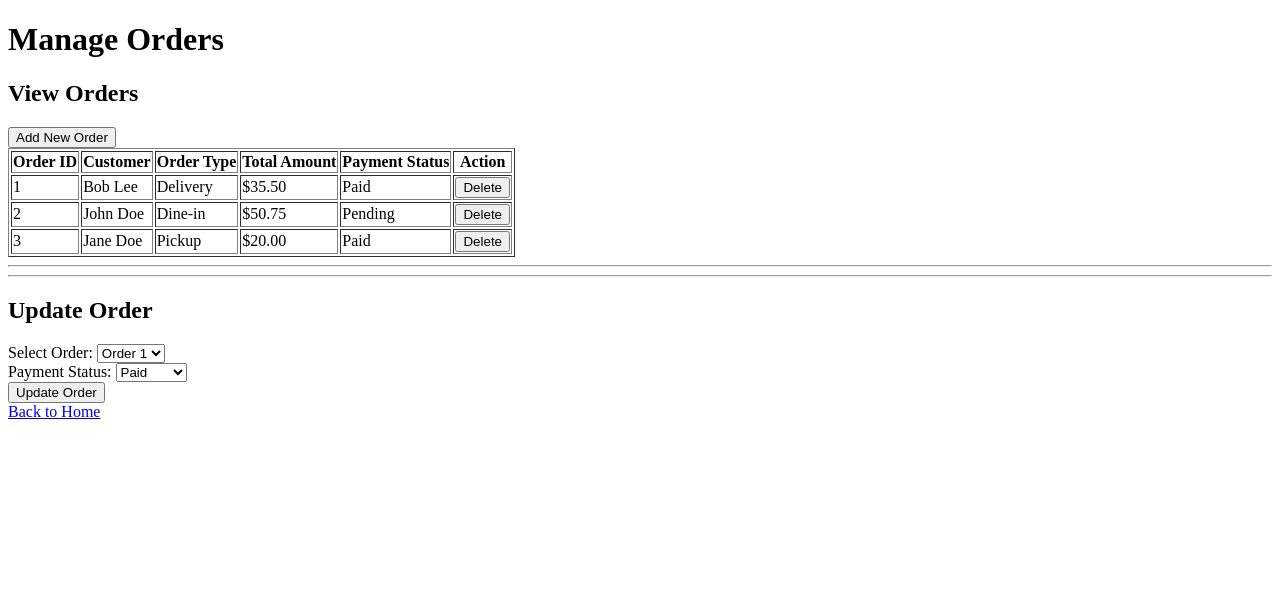
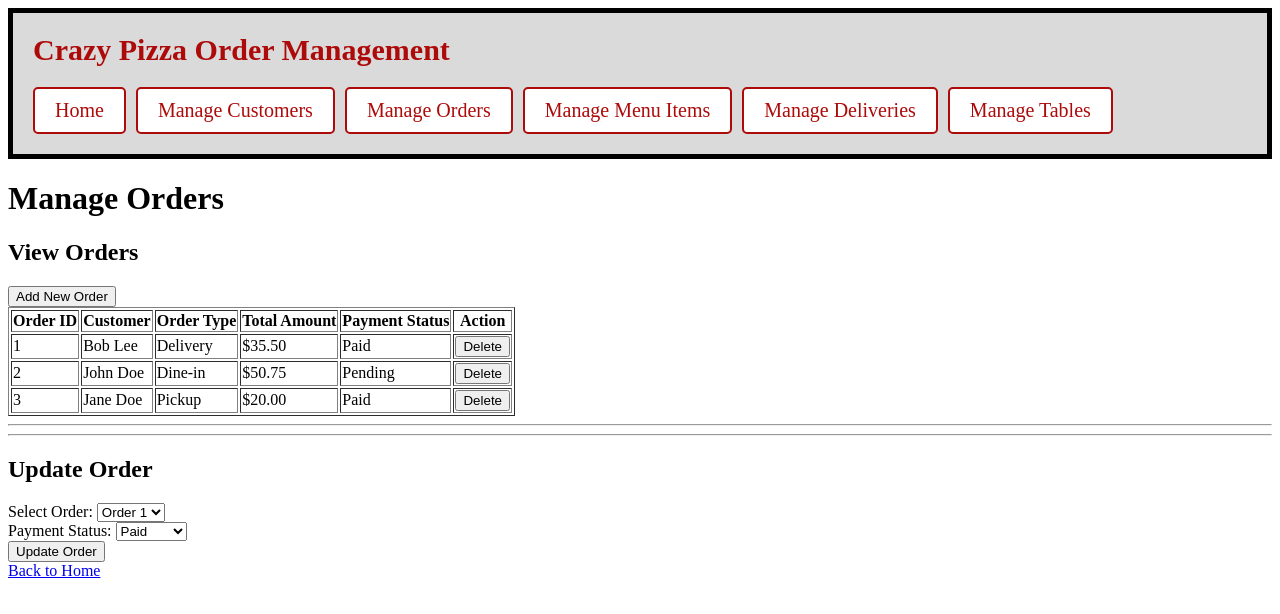
Before and after one commit to z3chm3k1/cs340project, a plain HTML site: page manage_orders.html in a window 1280 px wide. Drawn offline with Linux system fonts and the light colour scheme.

Commit message:
added navbar and adjusted homepage + added neat delete hover animation

```diff
--- /dev/null
+++ b/CrazyPizzaStyle.css
@@ -0,0 +1,69 @@
+.header {
+    background-color: #dadada;
+    font-family: Arial, sans-serif;
+    text-align: left center;
+    color: rgb(173, 10, 10);
+    padding: 10px;
+    margin: 0px;
+    border: 5px solid rgb(0,0,0);
+    font-family: 'Times New Roman', Times, serif;
+    font-size: 10px;
+}
+.title {
+    font-size: 30px;
+    font-weight: bold;
+    color: rgb(173, 10, 10);
+    text-align: left center;
+    padding: 10px;
+    margin: 0px;
+    /* border: 5px solid rgb(0,0,0); */
+    font-family: 'Times New Roman', Times, serif;
+}
+.topnav {
+    font-family: 'Times New Roman', Times, serif;
+    text-align: left;
+    color: rgb(173, 10, 10);
+    padding: 10px;
+    margin: 0;
+    font-size: 20px;
+    display: flex; /* Use flexbox to align buttons horizontally */
+    gap: 10px; /* Add spacing between buttons */
+}
+
+
+/*style for navbar buttons*/
+
+.navbutton {
+    background-color: rgb(255,255,255); /* Background color */
+    color: rgb(173, 10, 10); /* Text color */
+    border: 2px solid rgb(173, 10, 10); /* Border color */
+    padding: 10px 20px; /* Padding */
+    cursor: pointer; /* Cursor on hover */
+    font-size: 20px; /* Font size */
+    font-family: 'Times New Roman', Times, serif; /* Font family */
+    size: 20px; /* Font size */
+    border-radius: 5px; /* Rounded corners */
+}
+
+/* Hover effect for the button */
+.navbutton:hover {
+    background-color:rgb(0,0,0); /* Change background color */
+    color: white; /* Change hover text color */
+    transform: scale(1.5); /* Slightly increase size on hover */
+}
+
+/* Active (click) effect for the button */
+.navbutton:active {
+    background-color:  rgb(255,255,255); /* Active background color */
+    transform: scale(0.95); /* Slightly decrease size on click */
+}
+
+/*class for delete button*/
+.deletebutton{
+    color:black;
+}
+
+.deletebutton:hover{
+    color:whitesmoke;
+    background-color:rgb(134, 0, 0);
+}
--- a/manage_orders.html
+++ b/manage_orders.html
@@ -3,10 +3,23 @@
 <head>
     <meta charset="UTF-8">
     <meta name="viewport" content="width=device-width, initial-scale=1.0">
+    <link rel="stylesheet" href="CrazyPizzaStyle.css">
     <title>Manage Orders</title>
 </head>
 <body>
-    <h1>Manage Orders</h1>
+    <!-- Navigation Bar -->
+    <div class="header">
+        <h1 class = "title">Crazy Pizza Order Management</h1>
+        <body>
+            <div class="topnav">
+                <button class="navbutton" onclick="window.location.href='index.html'">Home</button>
+                <button class="navbutton" onclick="window.location.href='manage_customers.html'">Manage Customers</button>
+                <button class="navbutton" onclick="window.location.href='manage_orders.html'">Manage Orders</button>
+                <button class="navbutton" onclick="window.location.href='manage_menu_items.html'">Manage Menu Items</button>
+                <button class="navbutton" onclick="window.location.href='manage_deliveries.html'">Manage Deliveries</button>
+                <button class="navbutton" onclick="window.location.href='manage_tables.html'">Manage Tables</button>
+            </div>
+    </div>    <h1>Manage Orders</h1>
 
     <!-- Orders List Table -->
     <h2>View Orders</h2>
@@ -26,7 +39,7 @@
             <td>Delivery</td>
             <td>$35.50</td>
             <td>Paid</td>
-            <td><button>Delete</button></td>
+            <td><button class="deletebutton">Delete</button></td>
         </tr>
         <tr>
             <td>2</td>
@@ -34,7 +47,7 @@
             <td>Dine-in</td>
             <td>$50.75</td>
             <td>Pending</td>
-            <td><button>Delete</button></td>
+            <td><button class="deletebutton">Delete</button></td>
         </tr>
         <tr>
             <td>3</td>
@@ -42,7 +55,7 @@
             <td>Pickup</td>
             <td>$20.00</td>
             <td>Paid</td>
-            <td><button>Delete</button></td>
+            <td><button class="deletebutton">Delete</button></td>
         </tr>
     </table>
 
```
Also changed, not shown: index.html (+19 -8 lines), manage_customers.html (+18 -3 lines), manage_deliveries.html (+17 -3 lines), manage_menu_items.html (+18 -3 lines), manage_tables.html (+17 -3 lines), 1 other file.
